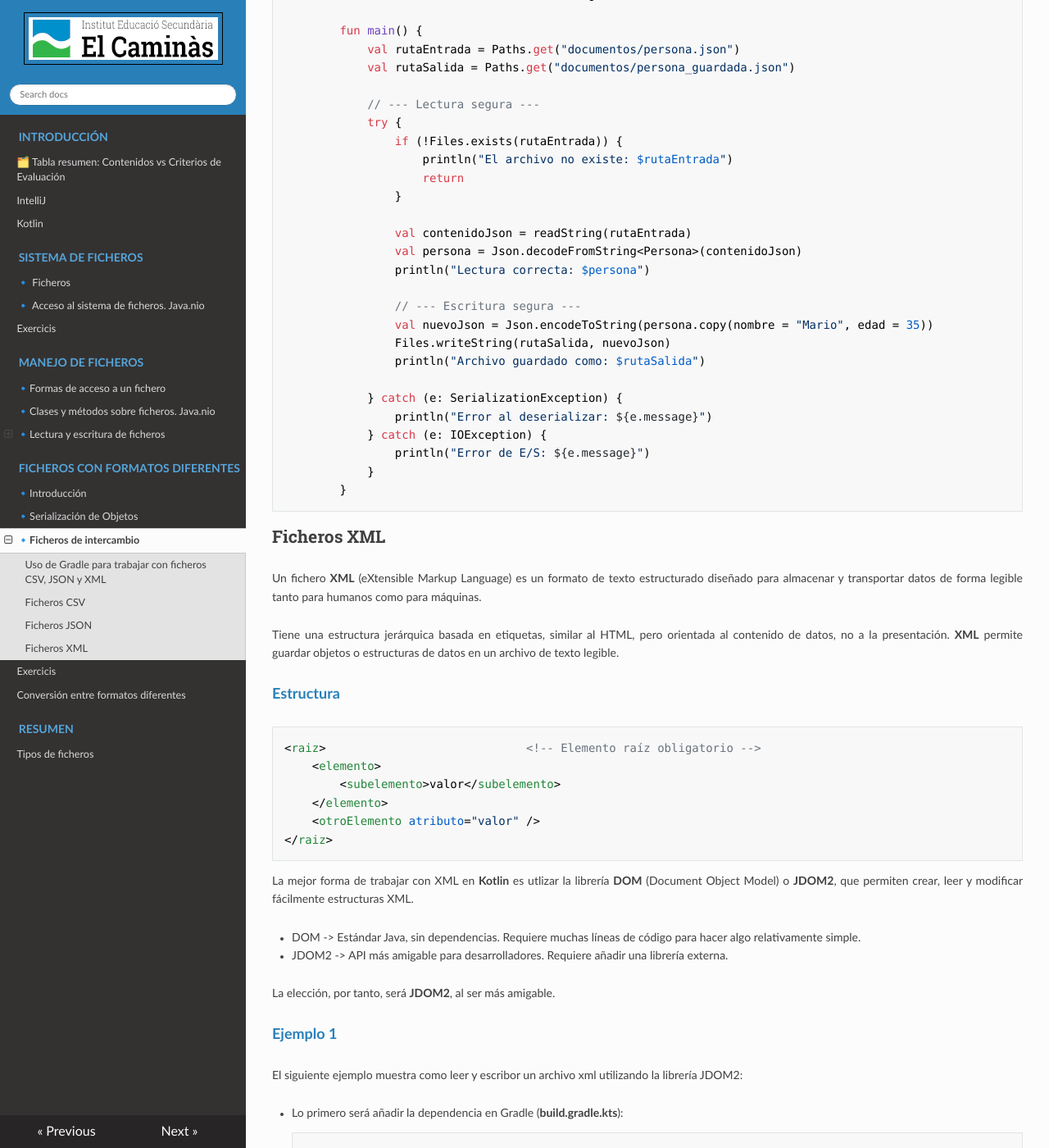
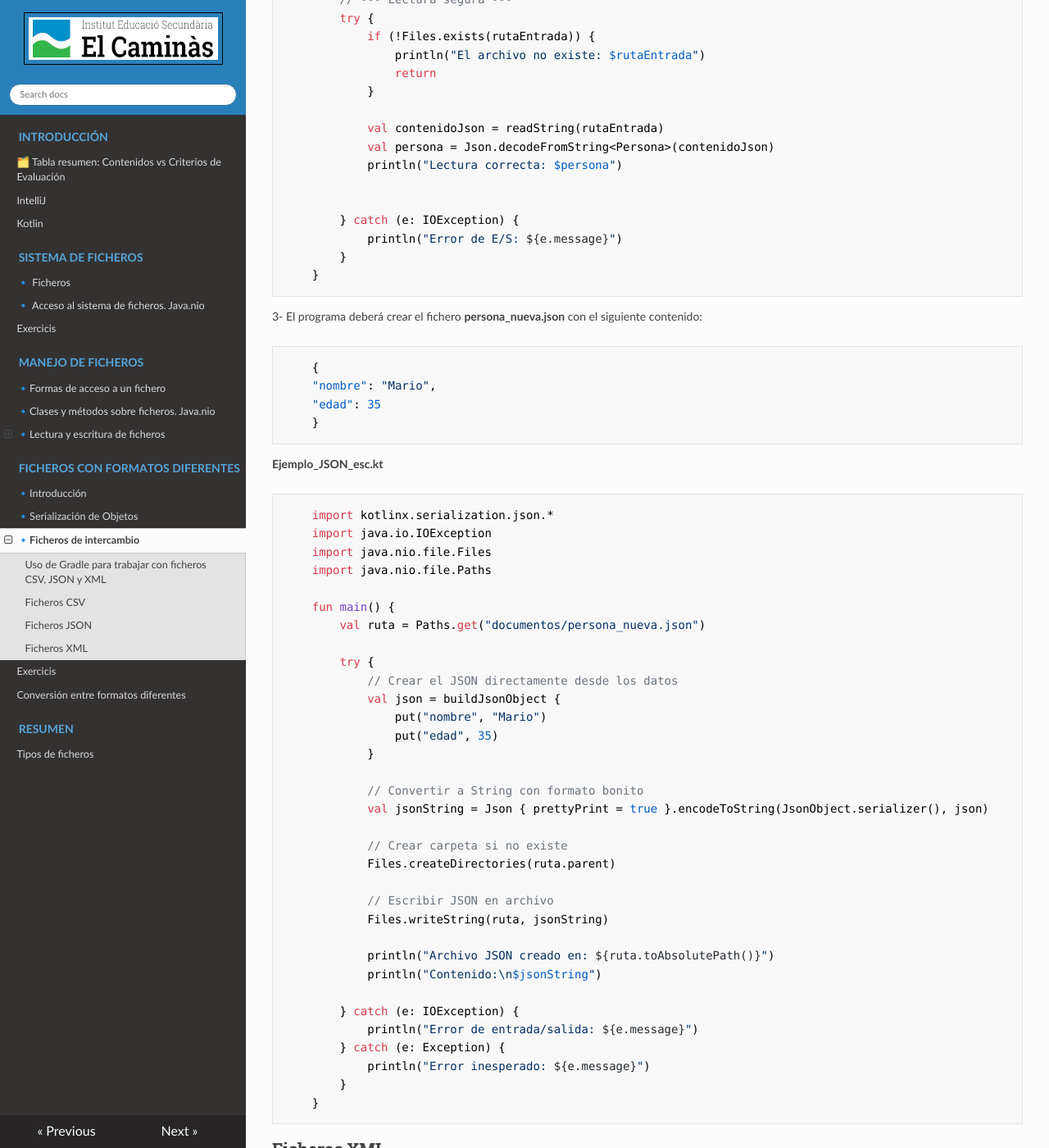
Before and after one commit to asalvadorc/AD_Ficheros_, an MkDocs documentation site: the page built from docs/AD_T3_Fitxers_de_diferents_formats/ficheros_intercambio.md, in a window 1280 px wide and 1400 px high, scrolled down 8467 px. Shown: the whole window at 82% size. Built offline with MkDocs 1.6.1, drawn with Linux system fonts in a browser that asks for light colours; nearby versions of some CDN libraries; some of the changed text lies outside the part shown.

Commit message:
json y xml

```diff
--- a/docs/AD_T3_Fitxers_de_diferents_formats/ficheros_intercambio.md
+++ b/docs/AD_T3_Fitxers_de_diferents_formats/ficheros_intercambio.md
@@ -90,7 +90,7 @@ La lectura y escrituara de un archivo CSV se puede hacer de dos maneras:
 
 
 
-**Ejemplo_lect_esc_CSV.kt**: Sin librerias.
+**Ejemplo_CSV_lect_esc.kt**: Sin librerias.
 
         import java.nio.file.Files
         import java.nio.file.Paths
@@ -129,7 +129,7 @@ La lectura y escrituara de un archivo CSV se puede hacer de dos maneras:
 
 
 
-**Ejempo_lect_esc_openCSV.kt**: Con OpenCSV
+**Ejempo_OpenCSV_lect_esc.kt**: Con OpenCSV
 
 
         import com.opencsv.CSVReaderBuilder
@@ -315,73 +315,111 @@ deserializar llamamos a **Json.decodeFromString()**.
         tu-proyecto/
         ├── documentos/
         |       └──persona.json
+        |       └──persona_nueva.json
         └── src/
             └── main/
                 └── kotlin/
                     └── ejemplos/
-                            └──Ejemplo_JSON.kt
-                                └── Persona
+                            └──Ejemplo_esc_JSON.kt
                                 └── main()
+                            └──Ejemplo_lect_JSON.kt
+                                └── main()
+                            └── Persona.kt
 
 
-1. Copia el siguiente fichero **persona.json** en la raiz del proyecto/documentos:
+1- Copia el siguiente fichero **persona.json** en la raiz del proyecto/documentos:
 
         {
         "nombre": "Lucía",
         "edad": 28
         }
 
-2. El programa deberá leer el fichero **persona.json** y crear el fichero **persona_guardada.json**  con el siguiente contenido:
+2- Crea la clase **Persona.kt** con la misma estructura del archivo **persona.json**. Este es el objeto en Java que se corresponde con el archivo json y que se utiliza en la serialización.
+
+
+        import kotlinx.serialization.Serializable
+
+        @Serializable
+        data class Persona(val nombre: String, val edad: Int)
+
+
+
+
+**Ejemplo_JSON_lect.kt**
+
+        import kotlinx.serialization.json.*
+        import java.nio.file.Files
+        import java.nio.file.Paths
+        import java.io.IOException
+        import java.nio.file.Files.readString
+
+
+        fun main() {
+            val rutaEntrada = Paths.get("documentos/persona.json")
+
+            // --- Lectura segura ---
+            try {
+                if (!Files.exists(rutaEntrada)) {
+                    println("El archivo no existe: $rutaEntrada")
+                    return
+                }
+
+                val contenidoJson = readString(rutaEntrada)
+                val persona = Json.decodeFromString<Persona>(contenidoJson)
+                println("Lectura correcta: $persona")
+
+
+            } catch (e: IOException) {
+                println("Error de E/S: ${e.message}")
+            }
+        }
+
+
+
+3- El programa deberá crear el fichero **persona_nueva.json**  con el siguiente contenido:
 
         {
         "nombre": "Mario",
         "edad": 35
         }
 
-3. En el programa añadiremos la **clase Persona** con la misma estructura del archivo persona.json
+**Ejemplo_JSON_esc.kt**
 
-        @Serializable
-        data class Persona(val nombre: String, val edad: Int)
+        import kotlinx.serialization.json.*
+        import java.io.IOException
+        import java.nio.file.Files
+        import java.nio.file.Paths
 
-**Ejemplo_JSON.kt**
+        fun main() {
+            val ruta = Paths.get("documentos/persona_nueva.json")
 
-            import kotlinx.serialization.*
-            import kotlinx.serialization.json.*
-            import java.nio.file.Files
-            import java.nio.file.Paths
-            import java.io.IOException
-            import java.nio.file.Files.readString
+            try {
+                // Crear el JSON directamente desde los datos
+                val json = buildJsonObject {
+                    put("nombre", "Mario")
+                    put("edad", 35)
+                }
+
+                // Convertir a String con formato bonito
+                val jsonString = Json { prettyPrint = true }.encodeToString(JsonObject.serializer(), json)
+
+                // Crear carpeta si no existe
+                Files.createDirectories(ruta.parent)
+
+                // Escribir JSON en archivo
+                Files.writeString(ruta, jsonString)
+
+                println("Archivo JSON creado en: ${ruta.toAbsolutePath()}")
+                println("Contenido:\n$jsonString")
+
+            } catch (e: IOException) {
+                println("Error de entrada/salida: ${e.message}")
+            } catch (e: Exception) {
+                println("Error inesperado: ${e.message}")
+            }
+        }
 
 
-            @Serializable
-            data class Persona(val nombre: String, val edad: Int)
-
-            fun main() {
-                val rutaEntrada = Paths.get("documentos/persona.json")
-                val rutaSalida = Paths.get("documentos/persona_guardada.json")
-
-                // --- Lectura segura ---
-                try {
-                    if (!Files.exists(rutaEntrada)) {
-                        println("El archivo no existe: $rutaEntrada")
-                        return
-                    }
-
-                    val contenidoJson = readString(rutaEntrada)
-                    val persona = Json.decodeFromString<Persona>(contenidoJson)
-                    println("Lectura correcta: $persona")
-
-                    // --- Escritura segura ---
-                    val nuevoJson = Json.encodeToString(persona.copy(nombre = "Mario", edad = 35))
-                    Files.writeString(rutaSalida, nuevoJson)
-                    println("Archivo guardado como: $rutaSalida")
-
-                } catch (e: SerializationException) {
-                    println("Error al deserializar: ${e.message}")
-                } catch (e: IOException) {
-                    println("Error de E/S: ${e.message}")
-                }
-            }
 
 
 
@@ -456,7 +494,7 @@ El siguiente ejemplo muestra como leer y escribor un archivo xml utilizando la l
             }
         }
 
-- **Ejemplo_escrituraXML.kt**: Escritura de alumnos.xml
+- **Ejemplo_XML_esc.kt**: Escritura en alumnos_nuevo.xml
 
         import org.jdom2.Document
         import org.jdom2.Element
@@ -564,23 +602,3 @@ Los siguientes ejemplos convierten un archivo xml en un objeto y viceversa.
 
             println("Archivo XML creado con éxito.")
         }
-
-<!--
-## Conversión entre formatos
-
-En el desarrollo de software, es habitual tener que leer, transformar y guardar información en distintos formatos de fichero. Un ejemplo típico de flujo de conversión sería:
-
-Se parte de un fichero en un formato (como CSV o JSON), se convierte en una lista de objetos (List<Alumno>), y luego esos objetos se pueden persistir en otro formato como JSON o XML.
-
-
-    [alumnos.csv] → List<Alumno> → alumnos.json → alumnos.xml
-
-**Ejemplo:**
-
-✅ Lee un fichero alumnos.json
-
-✅ Lo convierte en una lista de objetos Kotlin (Alumno) usando kotlinx.serialization
-
-✅ Escribe los datos en formato XML con JDOM2
-
--->
```
Also changed, not shown: other parts of docs/AD_T3_Fitxers_de_diferents_formats/ficheros_intercambio.md (+4 -4 lines).
